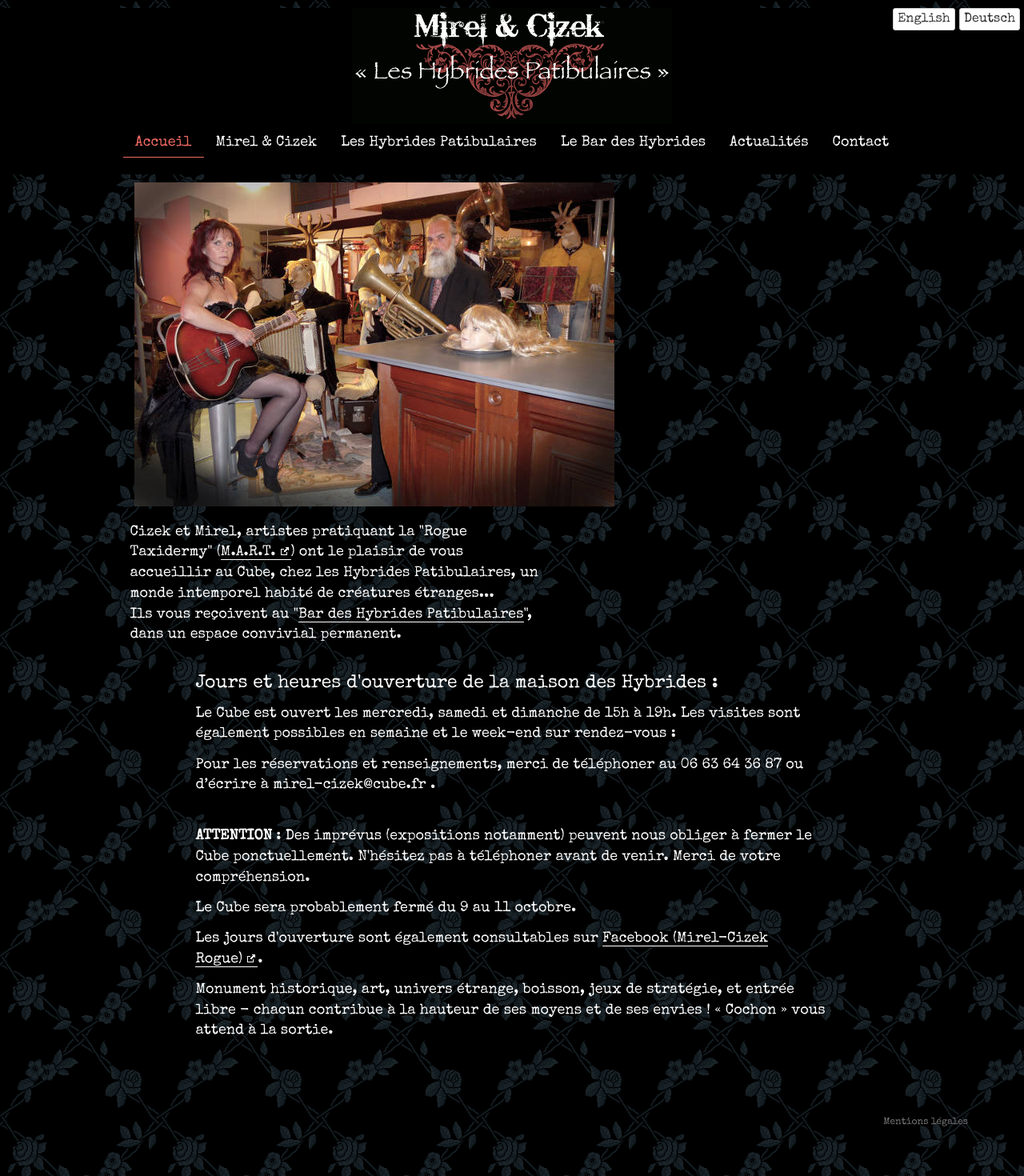
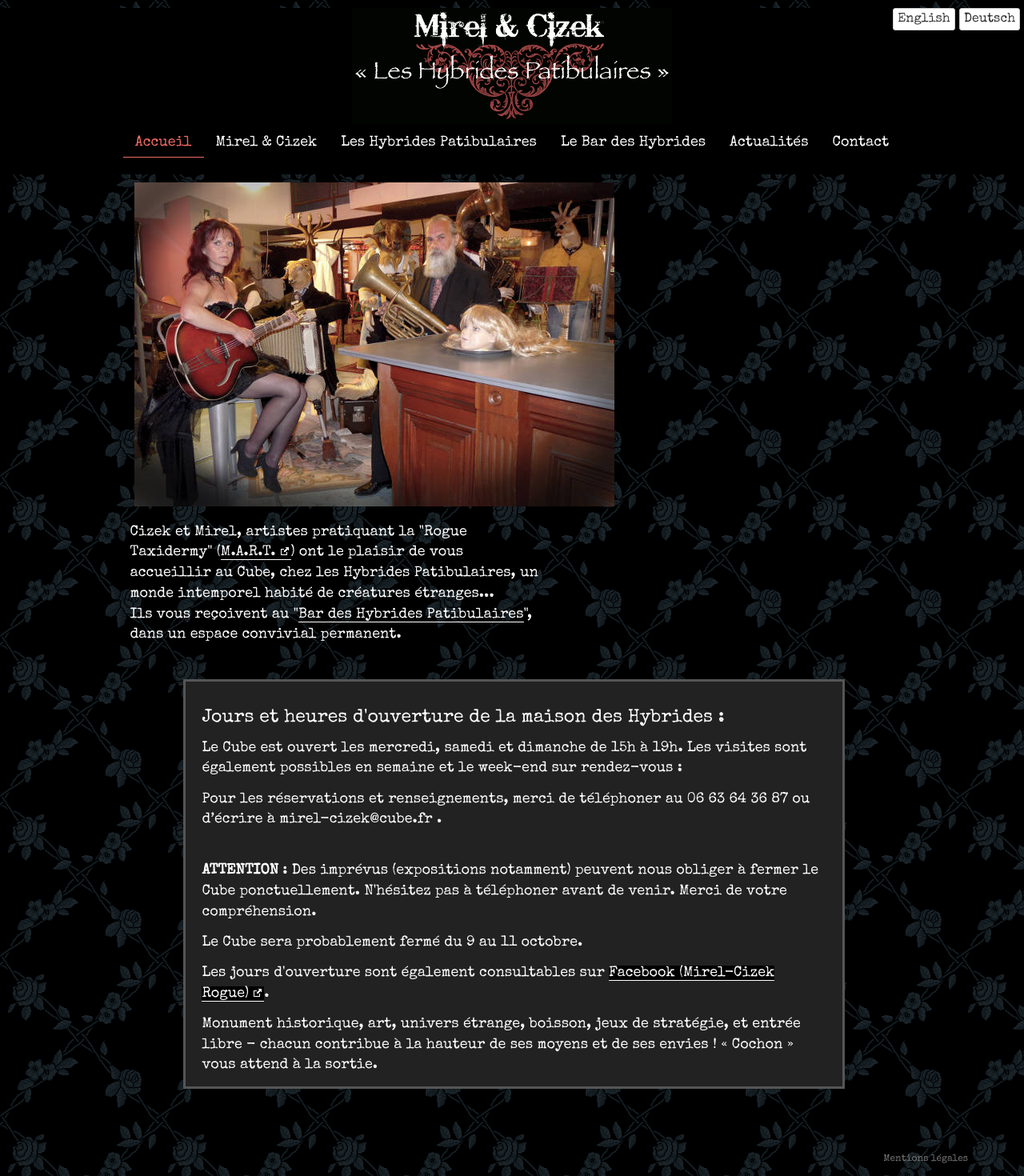
Before and after one commit to le-cube/le-cube.github.io, a Jekyll site: the page built from index.html, in a window 1280 px wide. Shown: the whole page at 80% size. Built offline with Jekyll 4.4.1, drawn with Linux system fonts in a browser that asks for light colours.

Commit message:
Update _horaires.html

```diff
--- a/_includes/_horaires.html
+++ b/_includes/_horaires.html
@@ -1,5 +1,5 @@
 <div class="row">
-    <div class="col-md-9 col-md-offset-1">
+    <div class="col-md-9 horaires col-md-offset-1">
         <h4>Jours et heures d'ouverture de la maison des Hybrides :</h4>
 
 <p>Le Cube est ouvert les mercredi, samedi et dimanche de 15h à 19h.  Les visites sont également possibles en semaine et le week-end sur rendez-vous :</p>
```
